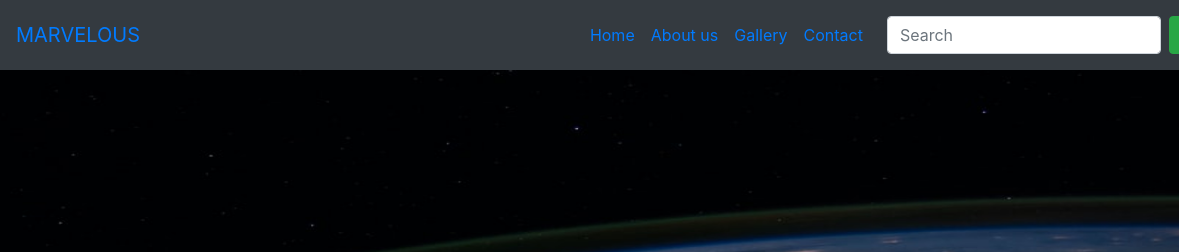
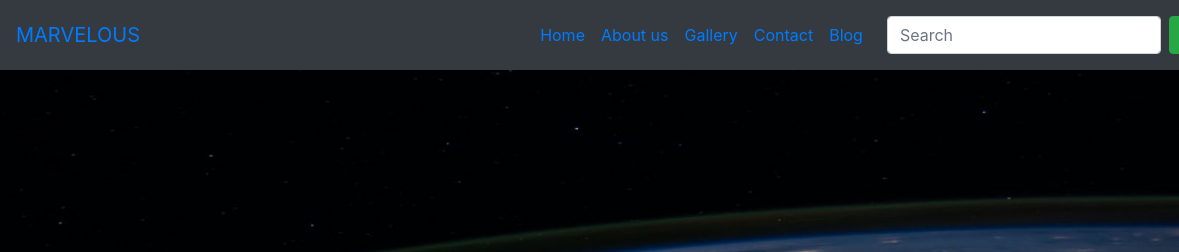
Before and after one commit to Duy-DP/HA130154.github.io, a plain HTML site: page index.html in a window 1280 px wide. Shown: the top 252 px of the page, 0-1179 px from the left. Drawn offline with nearby package versions, Linux system fonts and the light colour scheme.

Commit message:
Update index.html

```diff
--- a/index.html
+++ b/index.html
@@ -52,6 +52,8 @@
     <li class="nav-item">
       <a class="nav-link" href="Contact.html">Contact</a>
     </li>
+    <li class="nav-item">
+      <a class="nav-link" href="Blog.html">Blog</a>
   </ul>
   <nav class="navbar navbar-expand-sm bg-dark navbar-dark">
   <form class="form-inline" action="/action_page.php">
```
